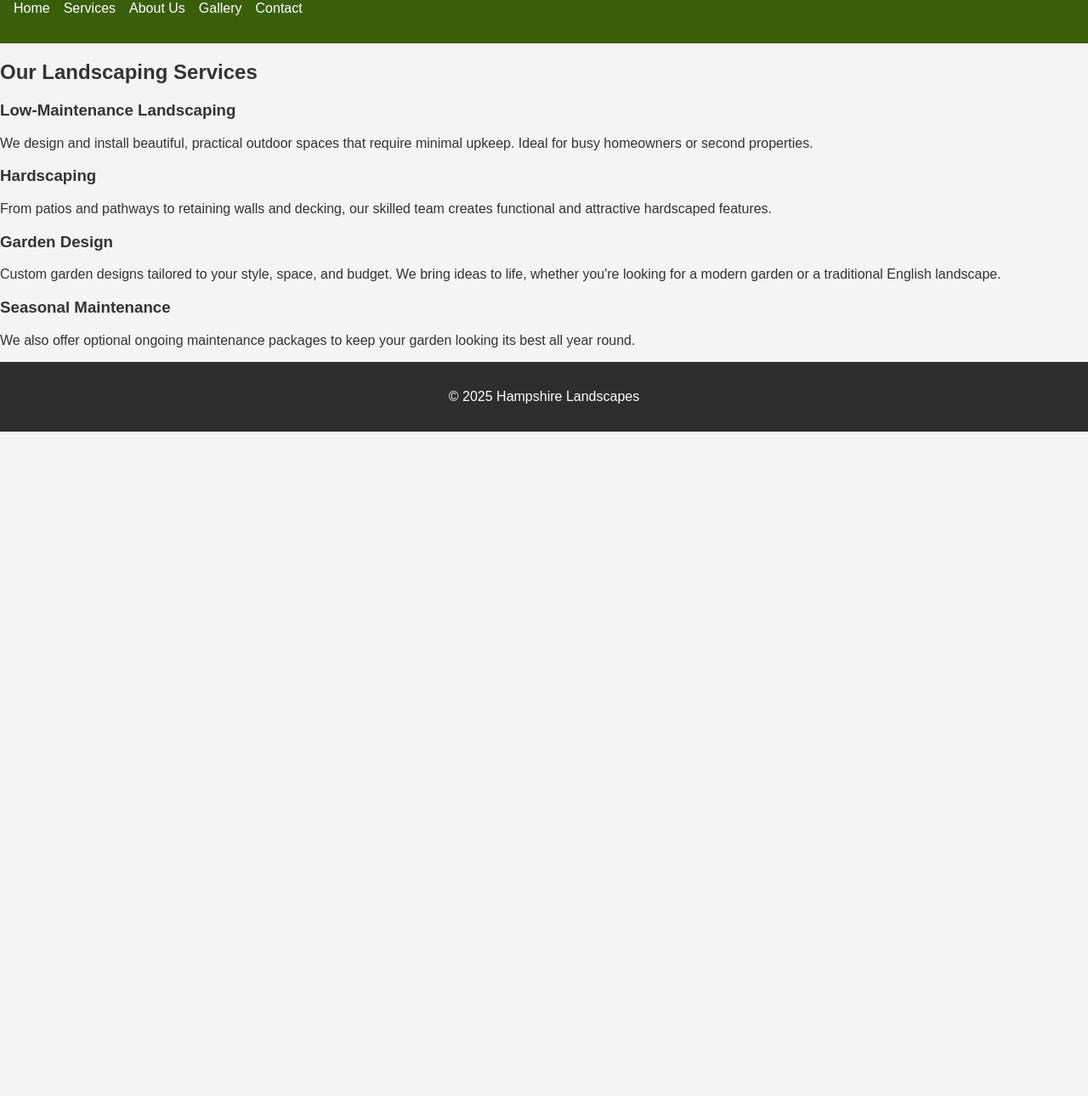
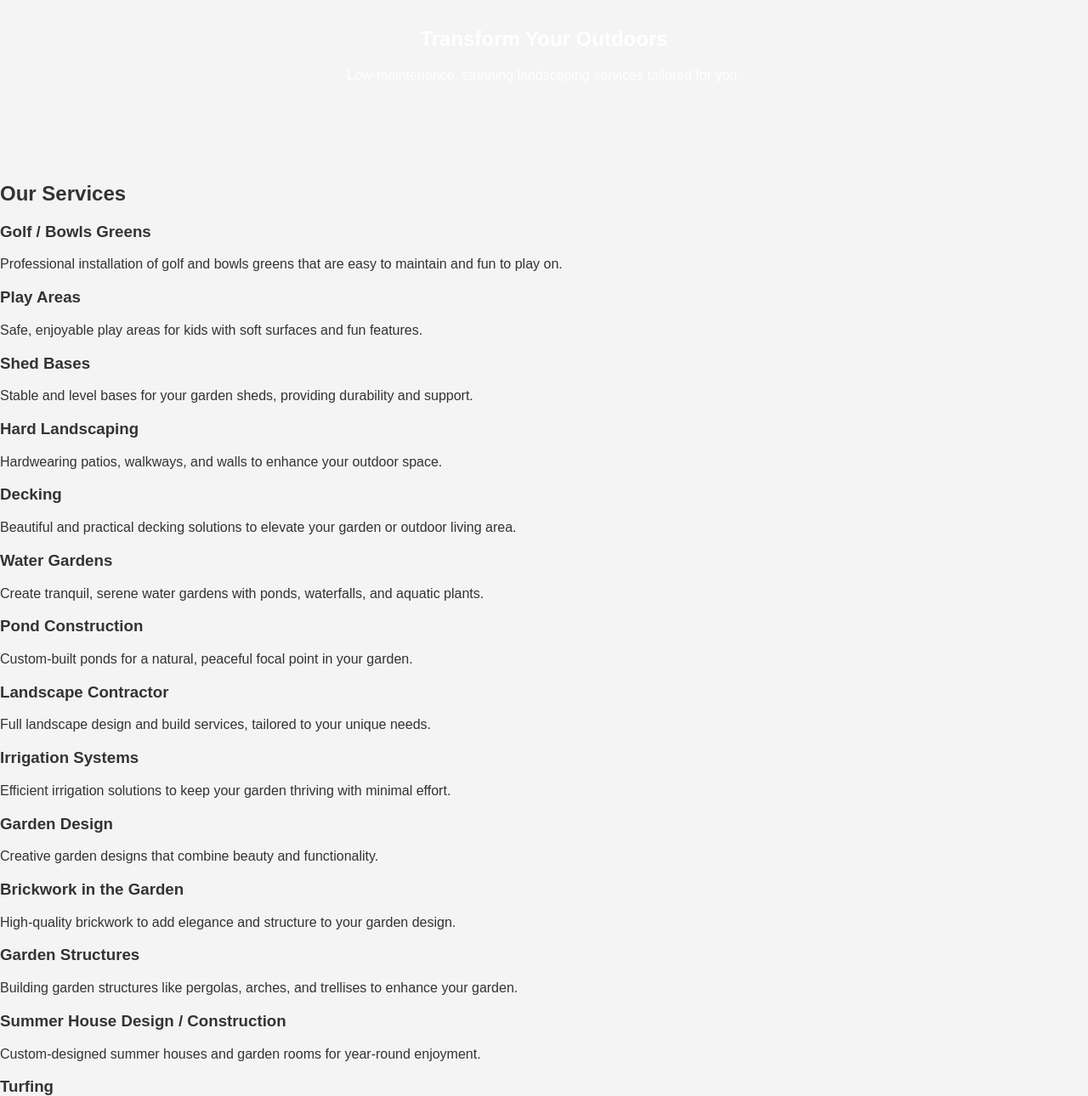
Before and after one commit to eames8889/hampshire-landscapes, a plain HTML site: page services.html in a window 1280 px wide. Shown: the part 68-1358 px from the top of the page at 85% size. Before the commit the page ends 800 px from the top, so only its background shows below. Drawn offline with Linux system fonts and the light colour scheme.

Commit message:
Update services.html

```diff
--- a/services.html
+++ b/services.html
@@ -3,45 +3,161 @@
 <head>
     <meta charset="UTF-8">
     <meta name="viewport" content="width=device-width, initial-scale=1.0">
-    <title>Our Services - Hampshire Landscapes</title>
+    <title>Landscaping Services</title>
+    <link href="https://fonts.googleapis.com/css2?family=Poppins:wght@600&family=Open+Sans:wght@400&display=swap" rel="stylesheet">
     <link rel="stylesheet" href="styles.css">
 </head>
 <body>
-    <header>
-        <h1>Hampshire Landscapes</h1>
-        <nav>
-            <ul>
-                <li><a href="index.html">Home</a></li>
-                <li><a href="services.html">Services</a></li>
-                <li><a href="about.html">About Us</a></li>
-                <li><a href="gallery.html">Gallery</a></li>
-                <li><a href="contact.html">Contact</a></li>
-            </ul>
-        </nav>
-    </header>
+    <section class="hero">
+        <div class="hero-text">
+            <h1>Transform Your Outdoors</h1>
+            <p>Low-maintenance, stunning landscaping services tailored for you.</p>
+        </div>
+    </section>
 
-    <main>
-        <h2>Our Landscaping Services</h2>
-        <section>
-            <h3>Low-Maintenance Landscaping</h3>
-            <p>We design and install beautiful, practical outdoor spaces that require minimal upkeep. Ideal for busy homeowners or second properties.</p>
-        </section>
-        <section>
-            <h3>Hardscaping</h3>
-            <p>From patios and pathways to retaining walls and decking, our skilled team creates functional and attractive hardscaped features.</p>
-        </section>
-        <section>
-            <h3>Garden Design</h3>
-            <p>Custom garden designs tailored to your style, space, and budget. We bring ideas to life, whether you're looking for a modern garden or a traditional English landscape.</p>
-        </section>
-        <section>
-            <h3>Seasonal Maintenance</h3>
-            <p>We also offer optional ongoing maintenance packages to keep your garden looking its best all year round.</p>
-        </section>
-    </main>
+    <section class="services">
+        <h2>Our Services</h2>
+        <div class="services-grid">
+            <!-- Service Cards -->
+            <div class="service-card">
+                <h3>Golf / Bowls Greens</h3>
+                <p>Professional installation of golf and bowls greens that are easy to maintain and fun to play on.</p>
+            </div>
+
+            <div class="service-card">
+                <h3>Play Areas</h3>
+                <p>Safe, enjoyable play areas for kids with soft surfaces and fun features.</p>
+            </div>
+
+            <div class="service-card">
+                <h3>Shed Bases</h3>
+                <p>Stable and level bases for your garden sheds, providing durability and support.</p>
+            </div>
+
+            <div class="service-card">
+                <h3>Hard Landscaping</h3>
+                <p>Hardwearing patios, walkways, and walls to enhance your outdoor space.</p>
+            </div>
+
+            <div class="service-card">
+                <h3>Decking</h3>
+                <p>Beautiful and practical decking solutions to elevate your garden or outdoor living area.</p>
+            </div>
+
+            <div class="service-card">
+                <h3>Water Gardens</h3>
+                <p>Create tranquil, serene water gardens with ponds, waterfalls, and aquatic plants.</p>
+            </div>
+
+            <div class="service-card">
+                <h3>Pond Construction</h3>
+                <p>Custom-built ponds for a natural, peaceful focal point in your garden.</p>
+            </div>
+
+            <div class="service-card">
+                <h3>Landscape Contractor</h3>
+                <p>Full landscape design and build services, tailored to your unique needs.</p>
+            </div>
+
+            <div class="service-card">
+                <h3>Irrigation Systems</h3>
+                <p>Efficient irrigation solutions to keep your garden thriving with minimal effort.</p>
+            </div>
+
+            <div class="service-card">
+                <h3>Garden Design</h3>
+                <p>Creative garden designs that combine beauty and functionality.</p>
+            </div>
+
+            <div class="service-card">
+                <h3>Brickwork in the Garden</h3>
+                <p>High-quality brickwork to add elegance and structure to your garden design.</p>
+            </div>
+
+            <div class="service-card">
+                <h3>Garden Structures</h3>
+                <p>Building garden structures like pergolas, arches, and trellises to enhance your garden.</p>
+            </div>
+
+            <div class="service-card">
+                <h3>Summer House Design / Construction</h3>
+                <p>Custom-designed summer houses and garden rooms for year-round enjoyment.</p>
+            </div>
+
+            <div class="service-card">
+                <h3>Turfing</h3>
+                <p>Professional turf laying to create a lush, green lawn that’s ready to enjoy.</p>
+            </div>
+
+            <div class="service-card">
+                <h3>Artificial Grass</h3>
+                <p>Durable, low-maintenance artificial grass for a perfect lawn all year round.</p>
+            </div>
+
+            <div class="service-card">
+                <h3>Sheds</h3>
+                <p>Quality, custom-built sheds for storage, workshops, or garden features.</p>
+            </div>
+
+            <div class="service-card">
+                <h3>Garden Rooms / Annexes</h3>
+                <p>Beautiful garden rooms or annexes that can serve as home offices, studios, or extra living space.</p>
+            </div>
+
+            <div class="service-card">
+                <h3>Sleepers</h3>
+                <p>Timber sleepers for retaining walls, raised beds, and garden features.</p>
+            </div>
+
+            <div class="service-card">
+                <h3>Tree Planting</h3>
+                <p>Professional tree planting for environmental benefits and garden aesthetics.</p>
+            </div>
+
+            <div class="service-card">
+                <h3>Soft Landscaping</h3>
+                <p>Planting and soft landscaping services to create lush, green gardens.</p>
+            </div>
+
+            <div class="service-card">
+                <h3>Grounds Maintenance</h3>
+                <p>Comprehensive maintenance services to keep your grounds pristine all year long.</p>
+            </div>
+
+            <div class="service-card">
+                <h3>Composite Decking</h3>
+                <p>Low-maintenance, stylish composite decking for your outdoor living space.</p>
+            </div>
+
+            <div class="service-card">
+                <h3>Aviaries</h3>
+                <p>Beautifully crafted aviaries for your feathered friends.</p>
+            </div>
+
+            <div class="service-card">
+                <h3>Water Features</h3>
+                <p>Custom water features like fountains and streams to add a soothing element to your garden.</p>
+            </div>
+
+            <div class="service-card">
+                <h3>Greenhouse Installation</h3>
+                <p>Complete greenhouse installation services for growing your own plants and vegetables.</p>
+            </div>
+
+            <div class="service-card">
+                <h3>Greenhouse Supplier</h3>
+                <p>High-quality greenhouses for all your gardening needs, available for sale and installation.</p>
+            </div>
+
+            <div class="service-card">
+                <h3>Sensory Gardens</h3>
+                <p>Designing gardens with sensory elements to engage the senses of sight, smell, and touch.</p>
+            </div>
+        </div>
+    </section>
 
     <footer>
-        <p>&copy; 2025 Hampshire Landscapes</p>
+        <p>&copy; 2025 Landscaping Company. All rights reserved.</p>
     </footer>
 </body>
 </html>
```
